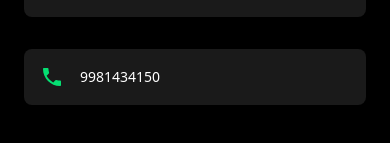
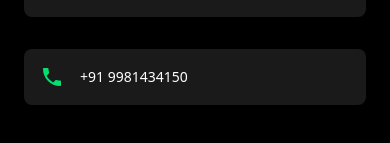
Before and after one commit to vishalboudhh/Vishalportfolio, a React (Vite) app: page /contect in a window 390 px wide. Shown: the part 251-394 px from the top of the page. Built offline with nearby package versions, Linux system fonts and the light colour scheme.

Commit message:
fix: add country code to phone number in Contact component

```diff
--- a/src/components/Contect/Contect.jsx
+++ b/src/components/Contect/Contect.jsx
@@ -13,7 +13,7 @@ const Contact = () => {
     },
     {
       type: 'Phone',
-      value: '9981434150',
+      value: '+91 9981434150',
       icon: <MdPhone size={24} className="text-green-400" />,
       link: 'tel:+91 9981434150',
     },
```
